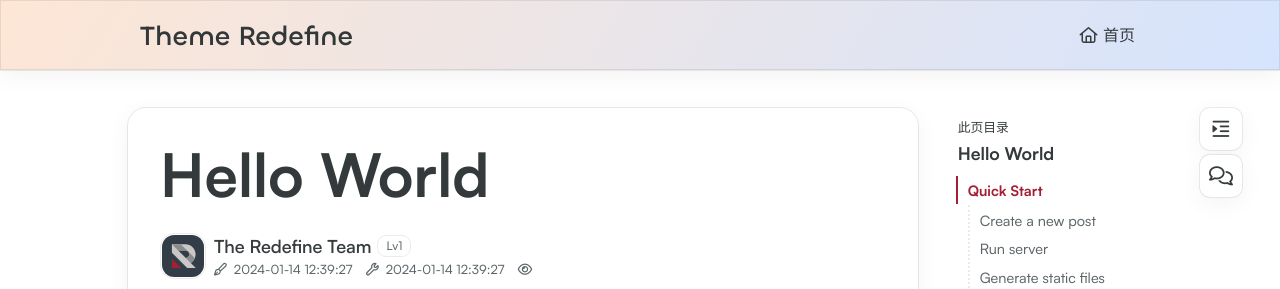
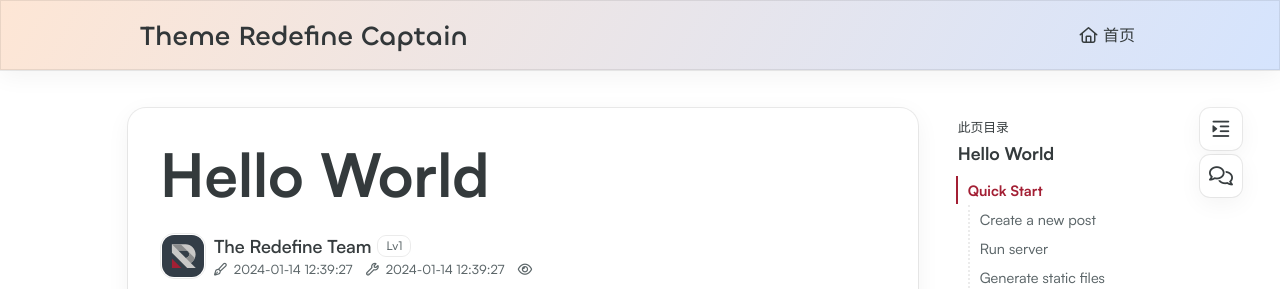
Before and after one commit to CEOofPLUC/CEOofPLUC.github.io, a plain HTML site: page 2024/01/14/hello-world/index.html in a window 1280 px wide. Shown: the top 289 px of the page. Drawn offline with Linux system fonts and the light colour scheme; no server answers; a web font is replaced by a local one.

Commit message:
Site updated: 2024-01-18 21:54:52

```diff
--- a/2024/01/14/hello-world/index.html
+++ b/2024/01/14/hello-world/index.html
@@ -42,7 +42,7 @@
 
             Hello World -
 
-        Theme Redefine
+        Theme Redefine Captain
     </title>
 
 
@@ -122,7 +122,7 @@
 <script src="/js/libs/anime.min.js"></script>
 
     <h1 class="ml13">
-        Theme Redefine
+        Theme Redefine Captain
     </h1>
     <script>
         var textWrapper = document.querySelector('.ml13');
@@ -279,7 +279,7 @@
 
             <a class="logo-title" href="/">
 
-                Theme Redefine
+                Theme Redefine Captain
 
             </a>
         </div>
```
Also changed, not shown: 2024/01/14/my-first-blog/index.html (+3 -3 lines), 404.html (+3 -3 lines), archives/2024/01/index.html (+3 -3 lines), archives/2024/index.html (+3 -3 lines), archives/index.html (+3 -3 lines), index.html (+3 -3 lines).
